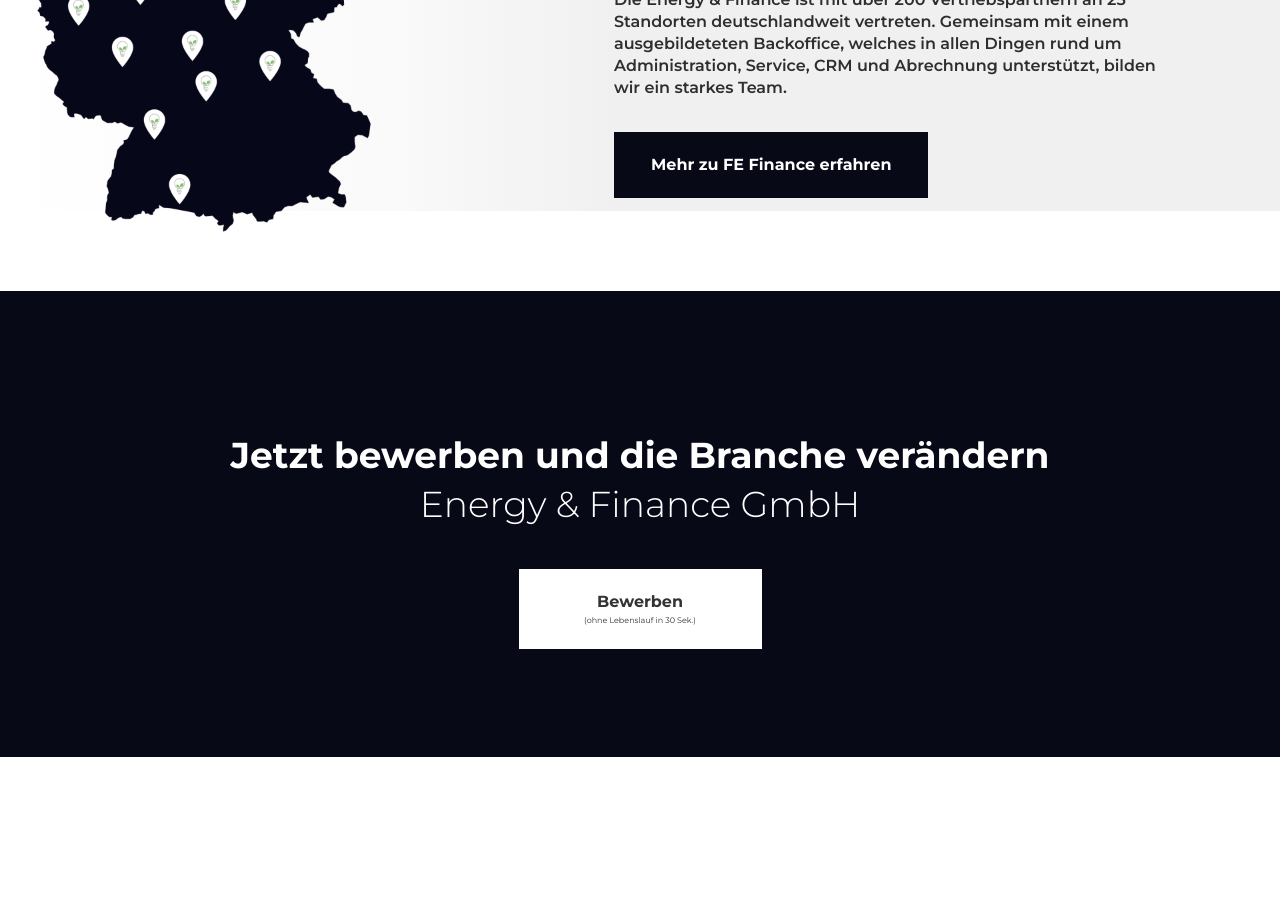
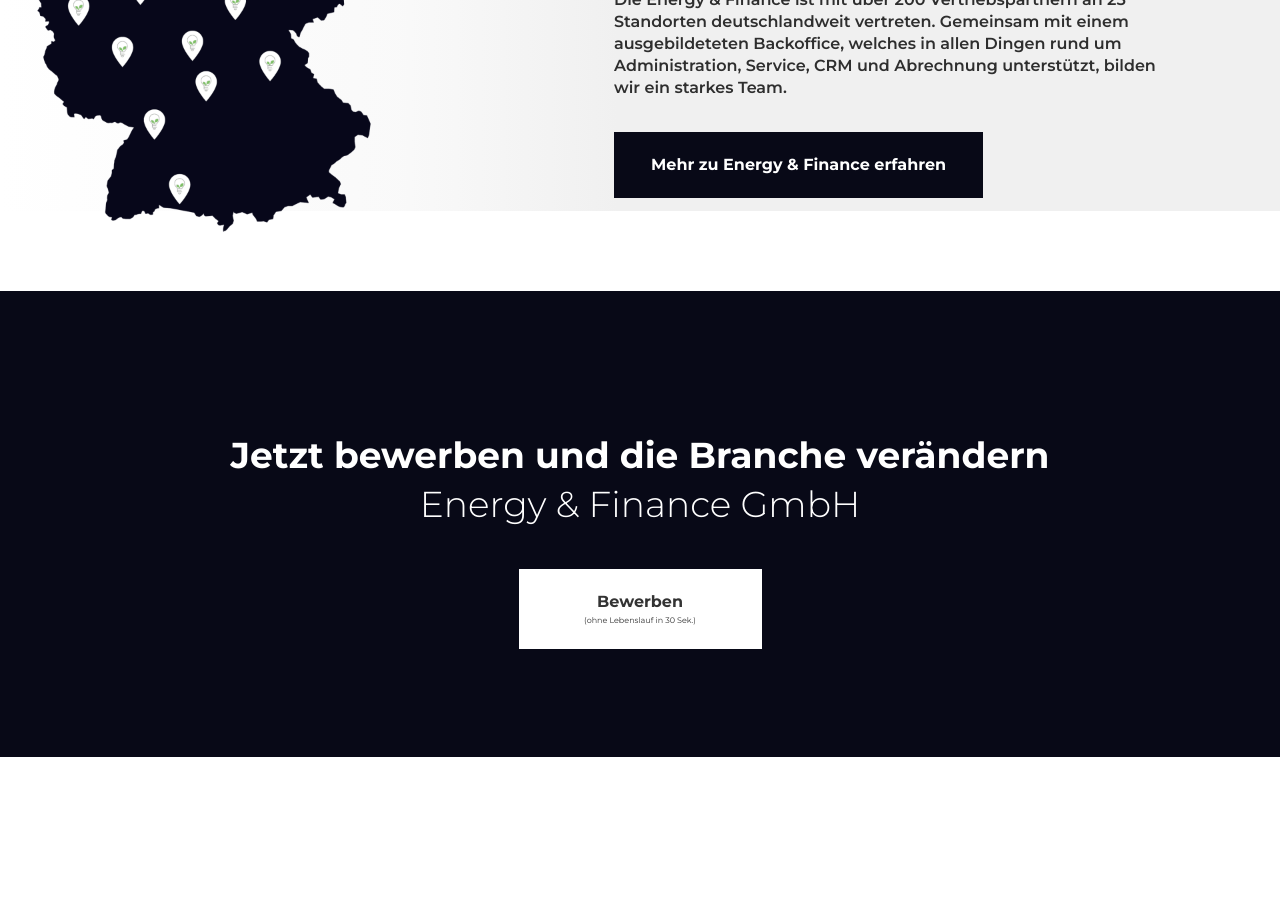
Before and after one commit to JESAM-Consulting/energyandfinance, a React (Create React App) app: page / in a window 1280 px wide. Shown: the part 2820-3722 px from the top of the page. Built offline with nearby package versions, Linux system fonts and the light colour scheme; a web font is replaced by a local one.

Commit message:
text change

```diff
--- a/src/components/home/wirSection/index.js
+++ b/src/components/home/wirSection/index.js
@@ -53,7 +53,7 @@
                 Administration, Service, CRM und Abrechnung unterstützt, bilden
                 wir ein starkes Team.
               </p>
-              <button onClick={() => setModalOpen(!modalOpen)}>Mehr zu FE Finance erfahren</button>
+              <button onClick={() => setModalOpen(!modalOpen)}>Mehr zu Energy & Finance erfahren</button>
             </div>
           </div>
         </div>
```
